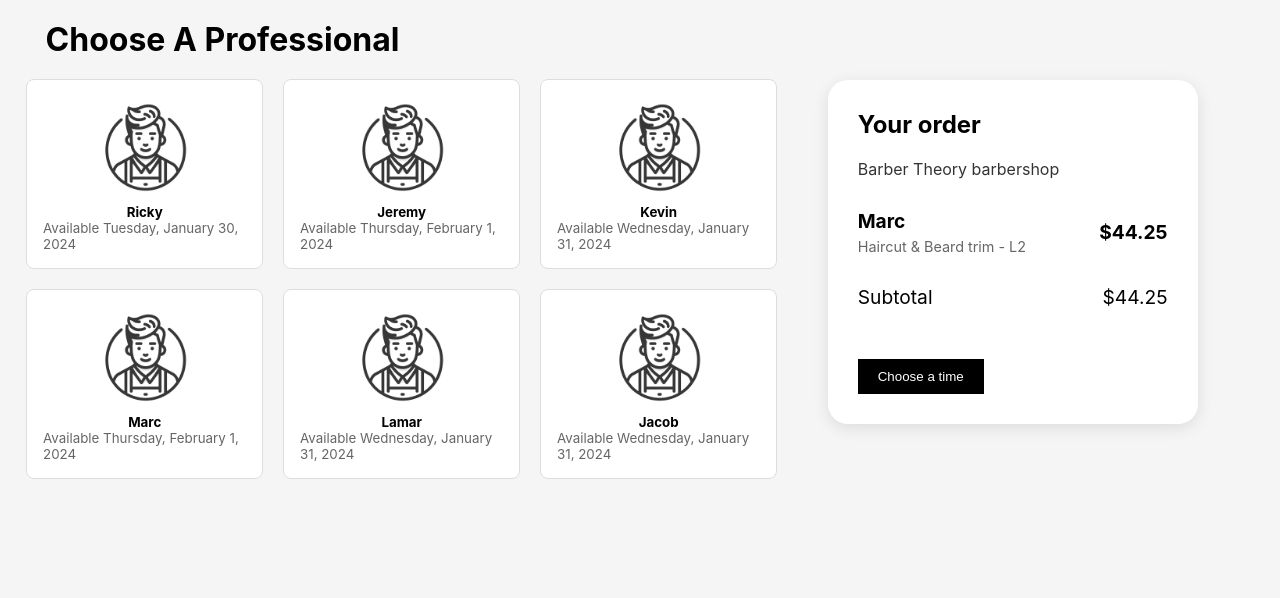
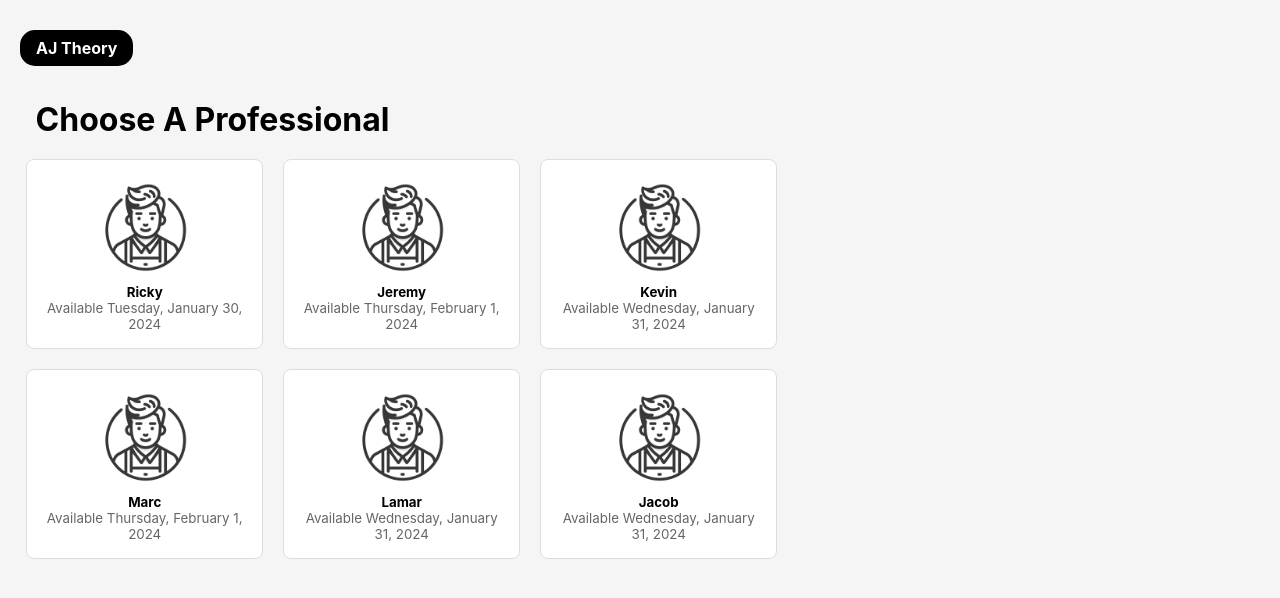
Before and after one commit to Chowster111/barbershop-webpage, a React (Create React App) app in the folder bt-app/: page /book in a window 1280 px wide. Shown: the top 598 px of the page. Built offline with nearby package versions, Linux system fonts and the light colour scheme.

Commit message:
added price listing

```diff
--- a/bt-app/src/App.css
+++ b/bt-app/src/App.css
@@ -19,13 +19,13 @@
 
 .header {
   position: absolute;
-  top: 0px; /* Adjust the value as needed */
+  top: 20px; /* Adjust the value as needed */
   left: 30px; /* Adjust the value as needed */
   background-color: black; /* Bubble background color */
   color: white; /* Text color */
   font-size: 1.0em; /* Adjust the value as needed */
   font-weight: bold;
-  padding: 10px 15px; /* Adjust for desired bubble size */
+  padding: 8px 16px; /* Padding inside the bubble */
   border-radius: 15px; /* Adjust for desired roundness */
   z-index: 10; /* Ensure it's above other content */
 }
--- a/bt-app/src/components/PaymentSummary.js
+++ b/bt-app/src/components/PaymentSummary.js
@@ -1,21 +1,56 @@
-import React from 'react';
+import React, { useState } from 'react';
 import '../pages/BookingPage.css';
 
-const PaymentSummary = ({ barberName, serviceDescription, price }) => {
+const PaymentSummary = ({ barberName, serviceDescription, basePrice }) => {
+  const [selectedExtras, setSelectedExtras] = useState([]);
+  const extraServices = [
+    { label: 'Hair Wash', price: 7 },
+    { label: 'Beard Trim/Shave', price: 10 },
+    { label: 'Scissor Cut (1hr)', price: 20 },
+  ];
+
+  const toggleExtraService = (label) => {
+    setSelectedExtras((prevExtras) =>
+      prevExtras.includes(label)
+        ? prevExtras.filter((extraLabel) => extraLabel !== label)
+        : [...prevExtras, label]
+    );
+  };
+
+  const calculateTotalPrice = () => {
+    const extraCost = selectedExtras.reduce((total, label) => {
+      const extra = extraServices.find((extra) => extra.label === label);
+      return total + (extra ? extra.price : 0);
+    }, 0);
+    return (parseFloat(basePrice) + extraCost).toFixed(2);
+  };
+
   return (
     <div className="payment-summary">
       <h2 className="payment-summary-title">Your order</h2>
-      <p className="barbershop-name">Barber Theory barbershop</p>
+      <p className="barbershop-name">Barber Theory Barbershop</p>
       <div className="order-details">
         <div className="order-text">
           <p className="barber-name">{barberName}</p>
-          <p className="service-description">{serviceDescription}</p>
+          <div className="service-line">
+            <p className="service-description">{serviceDescription}</p>
+            {/*<p className="basePrice">${basePrice}</p> */}
+          </div>
+          {extraServices.map((extra, index) => (
+            <div key={index} className="extra-service">
+              <button
+                className={`extra-service-btn ${selectedExtras.includes(extra.label) ? 'selected' : ''}`}
+                onClick={() => toggleExtraService(extra.label)}
+              >
+                + {extra.label} (${extra.price})
+              </button>
+            </div>
+          ))}
         </div>
-        <p className="price">{price}</p>
       </div>
       <div className="subtotal-section">
         <span className="subtotal-text">Subtotal</span>
-        <span className="subtotal-price">{price}</span>
+        <span className="subtotal-price">${calculateTotalPrice()}</span>
       </div>
       <button className="choose-time-btn">Choose a time</button>
     </div>
--- a/bt-app/src/components/ProfessionalCard.js
+++ b/bt-app/src/components/ProfessionalCard.js
@@ -1,20 +1,21 @@
 import React from 'react';
 import '../pages/BookingPage.css';
 
-
 // A simple component to represent each professional
 // Assuming that your images are named after the professionals for simplicity
-const ProfessionalCard = ({ name, availableDate }) => (
-    <div className="professional-card">
-      <div className="professional-image-wrapper">
-        {/* Dynamic image import based on the name */}
-        <img src={require(`../assets/avatar.png`)} alt={name} className="professional-image" />
-      </div>
+const ProfessionalCard = ({ name, availableDate, isSelected, onClick }) => (
+  <div
+    className={`professional-card ${isSelected ? 'selected' : ''}`}
+    onClick={onClick}
+  >
+    <div className="professional-image-wrapper">
+      <img src={require(`../assets/avatar.png`)} alt={name} className="professional-image" />
+    </div>
+    <div className="professional-info">
       <div className="professional-name">{name}</div>
       <div className="professional-date">Available {availableDate}</div>
     </div>
-  );
-
-
+  </div>
+);
 
 export default ProfessionalCard;
--- a/bt-app/src/pages/BookingPage.css
+++ b/bt-app/src/pages/BookingPage.css
@@ -20,8 +20,8 @@
   }
 
   .header-title {
-    margin-top: 20px; /* Adjust the top margin as needed */
-    margin-left: 20px; /* Adjust the left margin as needed */
+    margin-top: 100px; /* Adjust the top margin as needed */
+    margin-left: 10px; /* Adjust the left margin as needed */
     margin-bottom: 20px; /* Space above the professional cards */
     font-size: 2em; /* Adjust font size as needed */
   }
@@ -53,10 +53,6 @@
     box-shadow: 0 4px 8px rgba(0, 0, 0, 0.2); /* Optional: emphasize shadow on hover */
   }
 
-  .professional-card.selected {
-    transform: scale(1.1); /* Slightly larger to show it's selected */
-    box-shadow: 0px 0px 15px rgba(0, 0, 0, 0.2); /* Add a shadow for effect */
-  }
 
   .professional-image-wrapper {
     width: 100px; /* Adjust size as needed */
@@ -168,3 +164,80 @@
   .subtotal-price {
     font-size: 1.2em;
   }
+
+  .choose-time-btn {
+    padding: 15px 0;
+    width: 100%; /* Button should take the full width */
+    background-color: #000;
+    color: #fff;
+    border: none;
+    border-radius: 10px; /* Rounded corners for the button */
+    cursor: pointer;
+    font-size: 1em;
+    text-transform: uppercase;
+    transition: background-color 0.3s ease;
+  }
+
+  .choose-time-btn:hover {
+    background-color: #333;
+  }
+
+  .professional-card.selected {
+    /* Styles to apply when the card is selected, e.g., a different border or shadow */
+    border: 2px solid lightslategray; /* Example: a blue border to indicate selection */
+    transform: scale(1.05); /* Keep it scaled up when selected */
+  }
+
+
+  .brand-bubble {
+    position: absolute; /* Position it relative to the parent element */
+    top: 30px; /* Distance from the top of the container */
+    left: 20px; /* Distance from the left of the container */
+    background-color: #000; /* Black background */
+    color: #fff; /* White text */
+    padding: 8px 16px; /* Padding inside the bubble */
+    border-radius: 15px; /* Rounded corners for the bubble */
+    font-weight: bold; /* Make the text bold */
+    z-index: 10; /* Ensure it's above other elements */
+
+  }
+
+  /* Ensure the booking container is relative for the absolute positioning of the brand bubble */
+  .booking-container {
+    position: relative;
+    /* ... other styles ... */
+  }
+
+
+  .extra-service-btn {
+    background-color: #f5f5f5; /* Light grey background */
+    color: #333; /* Dark text color */
+    border: 1px solid #ddd; /* Light border */
+    padding: 5px 10px; /* Padding inside the button */
+    margin-right: 5px; /* Margin between buttons */
+    cursor: pointer; /* Cursor indicates clickable */
+    border-radius: 5px; /* Rounded corners for buttons */
+    margin-bottom: 10px; /* Space below buttons */
+  }
+
+  .extra-service-btn.selected {
+    background-color: #333; /* Dark background for selected */
+    color: #fff; /* White text for selected */
+    border-color: #333; /* Dark border for selected */
+  }
+
+/* PaymentSummary.css */
+/* ... existing styles ... */
+
+.service-line {
+    display: flex;
+    justify-content: space-between;
+    align-items: center;
+    width: 100%; /* Ensure the container takes the full width */
+  }
+
+  .basePrice {
+    font-size: large;
+    /* 'margin-left' is not necessary as 'justify-content: space-between'
+       in '.service-and-price' will handle the spacing */
+  }
--- a/bt-app/src/pages/BookingPage.js
+++ b/bt-app/src/pages/BookingPage.js
@@ -8,14 +8,20 @@ import PaymentSummary from '../components/PaymentSummary';
 // The main booking page component
 const BookingPage = () => {
 
+  const [selectedProfessional, setSelectedProfessional] = useState(null);
+
+  const handleProfessionalClick = (professional) => {
+    setSelectedProfessional(professional);
+  };
+
 
   const [professionals, setProfessionals] = useState([
-    { name: 'Ricky', availableDate: '' },
-    { name: 'Jeremy', availableDate: '' },
-    { name: 'Kevin', availableDate: ''},
-    { name: 'Marc', availableDate: ''},
-    { name: 'Lamar', availableDate: ''},
-    { name: 'Jacob', availableDate: ''},
+    { name: 'Ricky', availableDate: '' , price: "30.00", serviceName: 'Haircut L2'},
+    { name: 'Jeremy', availableDate: '' , price: "30.00", serviceName: 'Haircut L2'},
+    { name: 'Kevin', availableDate: '' , price: "28.00" , serviceName: 'Junior Haircut L1'},
+    { name: 'Marc', availableDate: '' , price: "37.00", serviceName: 'Haircut L3'},
+    { name: 'Lamar', availableDate: '' , price: "45.00", serviceName: 'Senior Haircut L3'},
+    { name: 'Jacob', availableDate: '' , price: "25.00", serviceName: 'Junior Haircut L1'},
   ]);
 
   useEffect(() => {
@@ -53,20 +59,28 @@ const BookingPage = () => {
 
   return (
     <div className="booking-container">
+    <div className="brand-bubble">AJ Theory</div> {/* Brand bubble added */}
       <div className="left-container">
         <h1 className="header-title">Choose A Professional</h1>
         <div className="professionals-container">
           {professionals.map((professional, index) => (
-            <ProfessionalCard key={index} {...professional} />
+            <ProfessionalCard
+              key={index}
+              {...professional}
+              isSelected={selectedProfessional?.name === professional.name}
+              onClick={() => handleProfessionalClick(professional)}
+            />
           ))}
         </div>
       </div>
       <div className="right-container">
-      <PaymentSummary
-        barberName={selectedService.barberName}
-        serviceDescription={selectedService.serviceDescription}
-        price={selectedService.price}
-      />
+        {selectedProfessional && (
+          <PaymentSummary
+            barberName={selectedProfessional ? selectedProfessional.name : ''}
+            serviceDescription={selectedProfessional ? selectedProfessional.serviceName : ''}
+            basePrice={selectedProfessional ? selectedProfessional.price : '0'}
+          />
+        )}
       </div>
     </div>
   );
```
